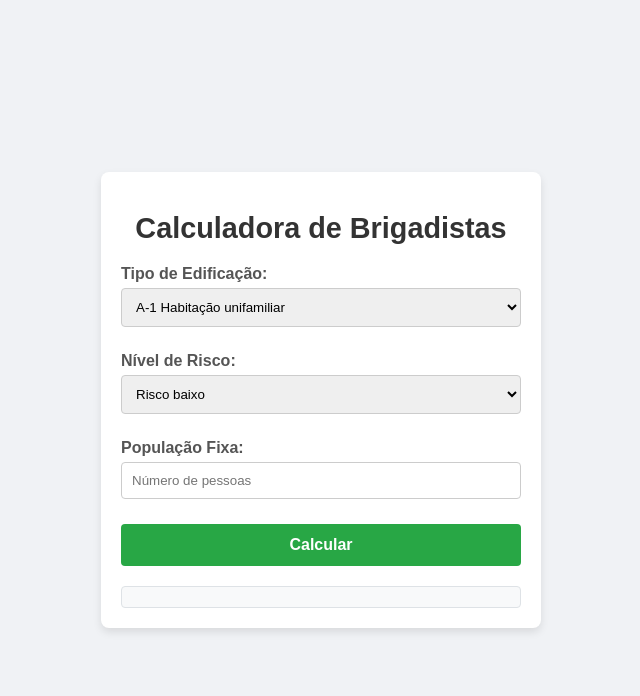
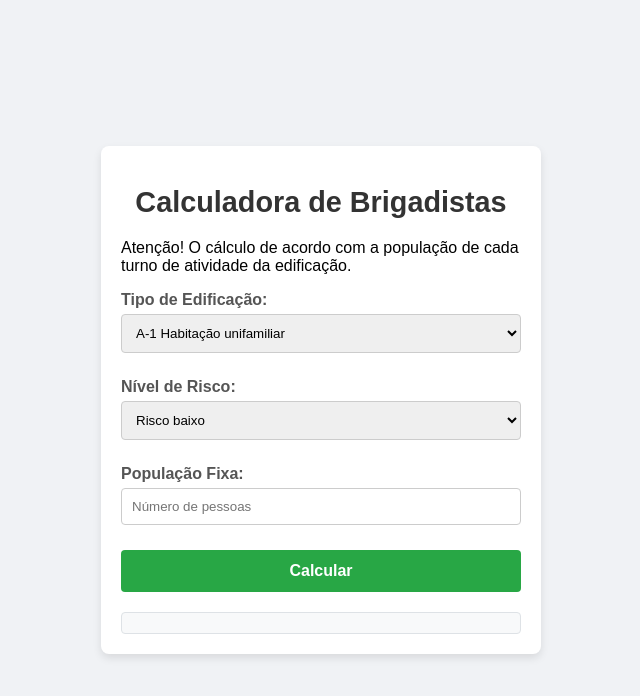
Before and after one commit to barreto-cbmgo/brigadistas, a plain HTML site: page index.html in a window 1280 px wide. Shown: the whole page, without its empty margins (319-959 px from the left). Drawn offline with Linux system fonts and the light colour scheme.

Commit message:
Update index.html

```diff
--- a/index.html
+++ b/index.html
@@ -9,6 +9,7 @@
 <body>
  <div class="container">
   <h1>Calculadora de Brigadistas</h1>
+   <p>Atenção! O cálculo de acordo com a população de cada turno de atividade da edificação.</p>
   <div class="form-group">
     <label for="tipo-edificacao">Tipo de Edificação:</label>
     <select id="tipo-edificacao"></select>
```
